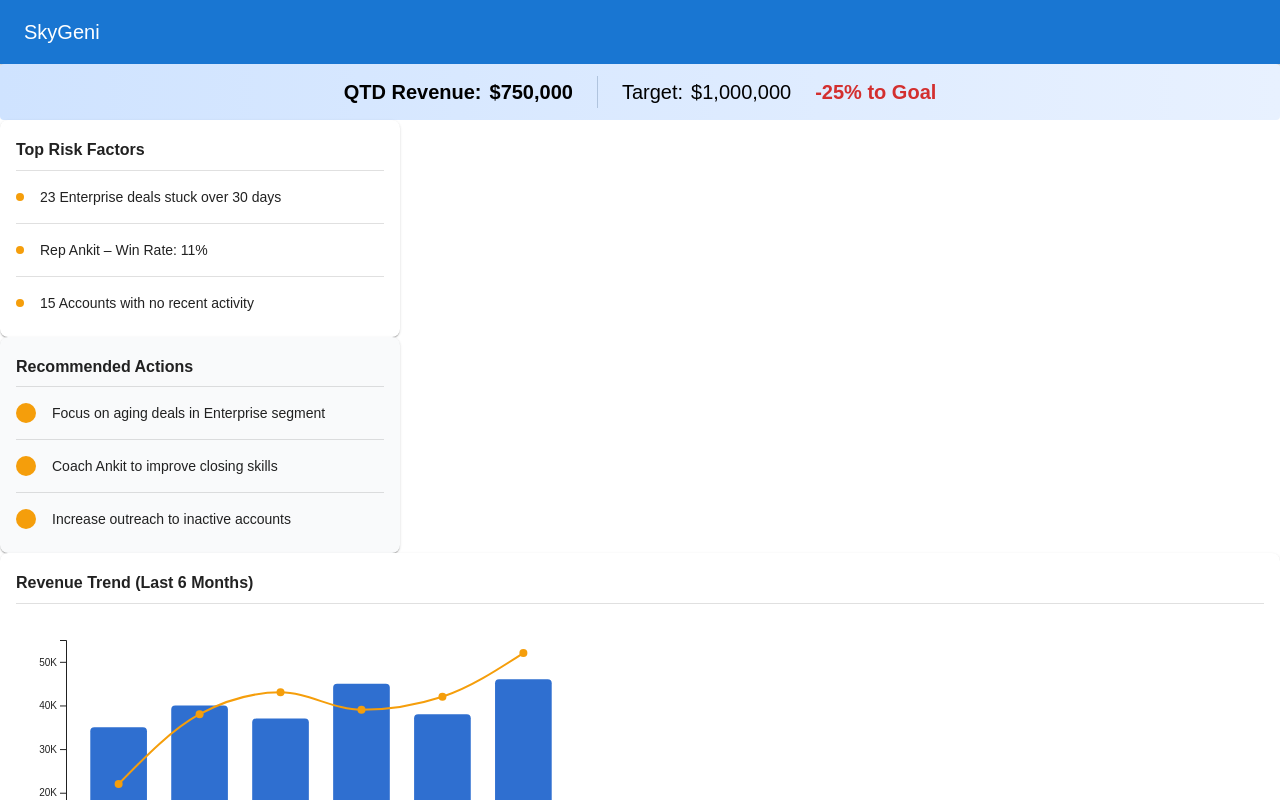
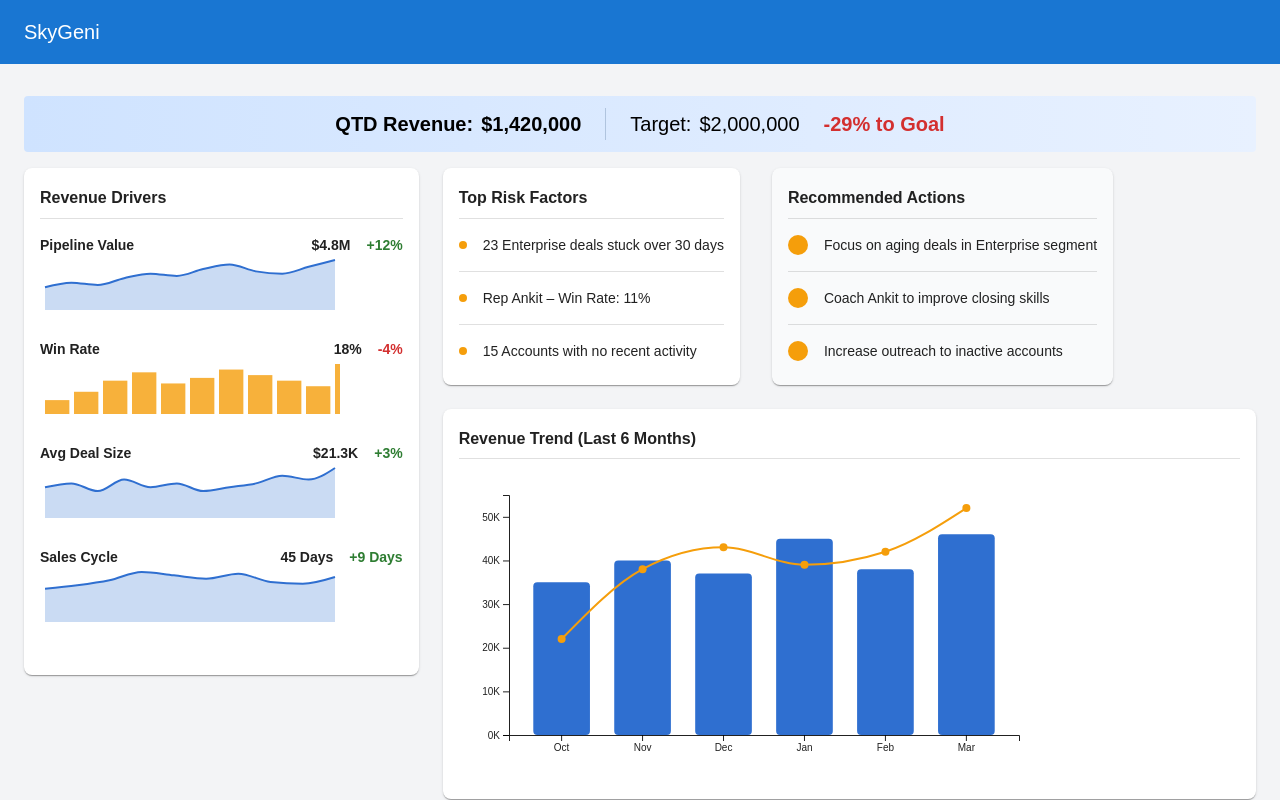
Before and after one commit to OmBharti999/sky-gen-project, a Next.js app: page / in a window 1280 px wide. Shown: the top 800 px of the page. Built offline with nearby package versions, Linux system fonts and the light colour scheme; some icons are missing; what @mui/material-nextjs would draw is missing.

Commit message:
chore: refactor imports in page component to use index file

```diff
--- /dev/null
+++ b/app/_components/index.ts
@@ -0,0 +1,6 @@
+export { Header } from "@/app/_components/Header";
+export { RecommendedActions } from "@/app/_components/RecommendedActions";
+export { RevenueDriversCard } from "@/app/_components/RevenueDriversCard";
+export { RevenueTrendChart } from "@/app/_components/RevenueTrendChart";
+export { SummaryBanner } from "@/app/_components/SummaryBanner";
+export { TopRiskFactors } from "@/app/_components/TopRiskFactors";
--- a/app/page.tsx
+++ b/app/page.tsx
@@ -1,15 +1,36 @@
-import { Header } from "./_components/Header";
-import { RecommendedActions } from "./_components/RecommendedActions";
-import { RevenueDriversCard } from "./_components/RevenueDriversCard";
-import { RevenueTrendChart } from "./_components/RevenueTrendChart";
-import { SummaryBanner } from "./_components/SummaryBanner";
-import { TopRiskFactors } from "./_components/TopRiskFactors";
+import { Box, Container, Grid } from "@mui/material";
+import {
+  Header,
+  RecommendedActions,
+  RevenueDriversCard,
+  RevenueTrendChart,
+  SummaryBanner,
+  TopRiskFactors,
+} from "./_components";
 
 export default function Home() {
   return (
     <>
       <Header />
-      <SummaryBanner revenue={750000} target={1000000} />
+      <Box sx={{ backgroundColor: "#f3f4f6", minHeight: "100vh", py: 4 }}>
+        <Container maxWidth="xl">
+          <SummaryBanner revenue={1420000} target={2000000} />
+
+          {/* Two‑column layout on desktop */}
+          <Grid container spacing={3} sx={{ mt: 2 }}>
+            {/* Left column – Revenue Drivers (always on top on mobile) */}
+            <Grid size={{ xs: 12, md: 4 }}>
+              <RevenueDriversCard />
+            </Grid>
+
+            {/* Right column – contains two cards + chart stacked */}
+            <Grid size={{ xs: 12, md: 8 }}>
+              <Grid container direction="column" spacing={3}>
+                {/* Top Risk Factors */}
+                <Grid
+                  size={12}
+                  sx={{ display: "flex", flexDirection: "row", gap: 4 }}
+                >
                   <TopRiskFactors
                     items={[
                       { id: 1, text: "23 Enterprise deals stuck over 30 days" },
@@ -17,13 +38,24 @@ export default function Home() {
                       { id: 3, text: "15 Accounts with no recent activity" },
                     ]}
                   />
+                  {/* Recommended Actions */}
                   <RecommendedActions
                     items={[
-          { id: 1, text: "Focus on aging deals in Enterprise segment" },
+                      {
+                        id: 1,
+                        text: "Focus on aging deals in Enterprise segment",
+                      },
                       { id: 2, text: "Coach Ankit to improve closing skills" },
-          { id: 3, text: "Increase outreach to inactive accounts" },
+                      {
+                        id: 3,
+                        text: "Increase outreach to inactive accounts",
+                      },
                     ]}
                   />
+                </Grid>
+
+                {/* Revenue Trend Chart – now below the two right cards */}
+                <Grid size={12}>
                   <RevenueTrendChart
                     data={[
                       { month: "Oct", revenue: 35, target: 22 },
@@ -34,7 +66,12 @@ export default function Home() {
                       { month: "Mar", revenue: 46, target: 52 },
                     ]}
                   />
-      <RevenueDriversCard />
+                </Grid>
+              </Grid>
+            </Grid>
+          </Grid>
+        </Container>
+      </Box>
     </>
   );
 }
```
Lines whose indentation alone changed are shown as unchanged.
